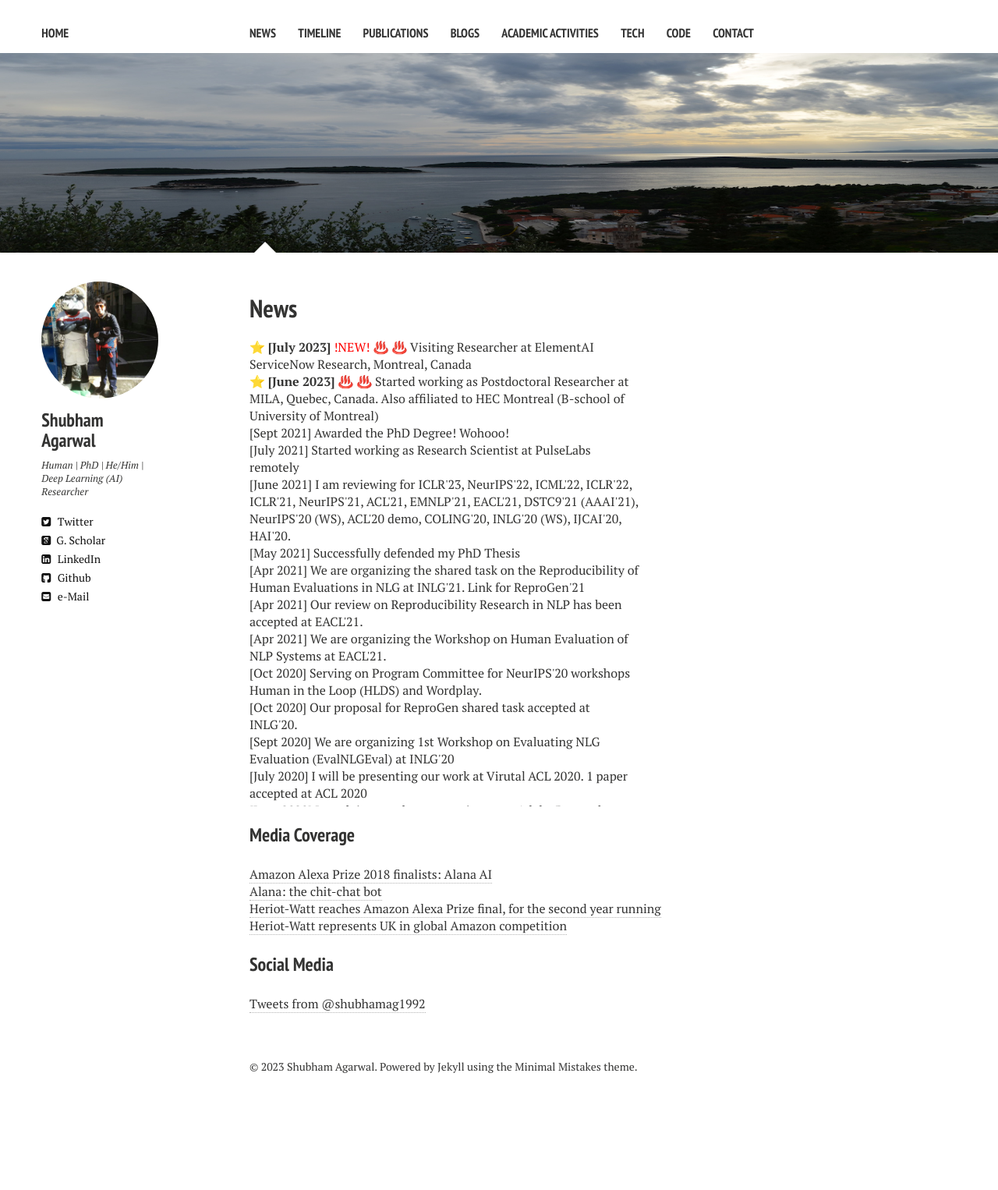
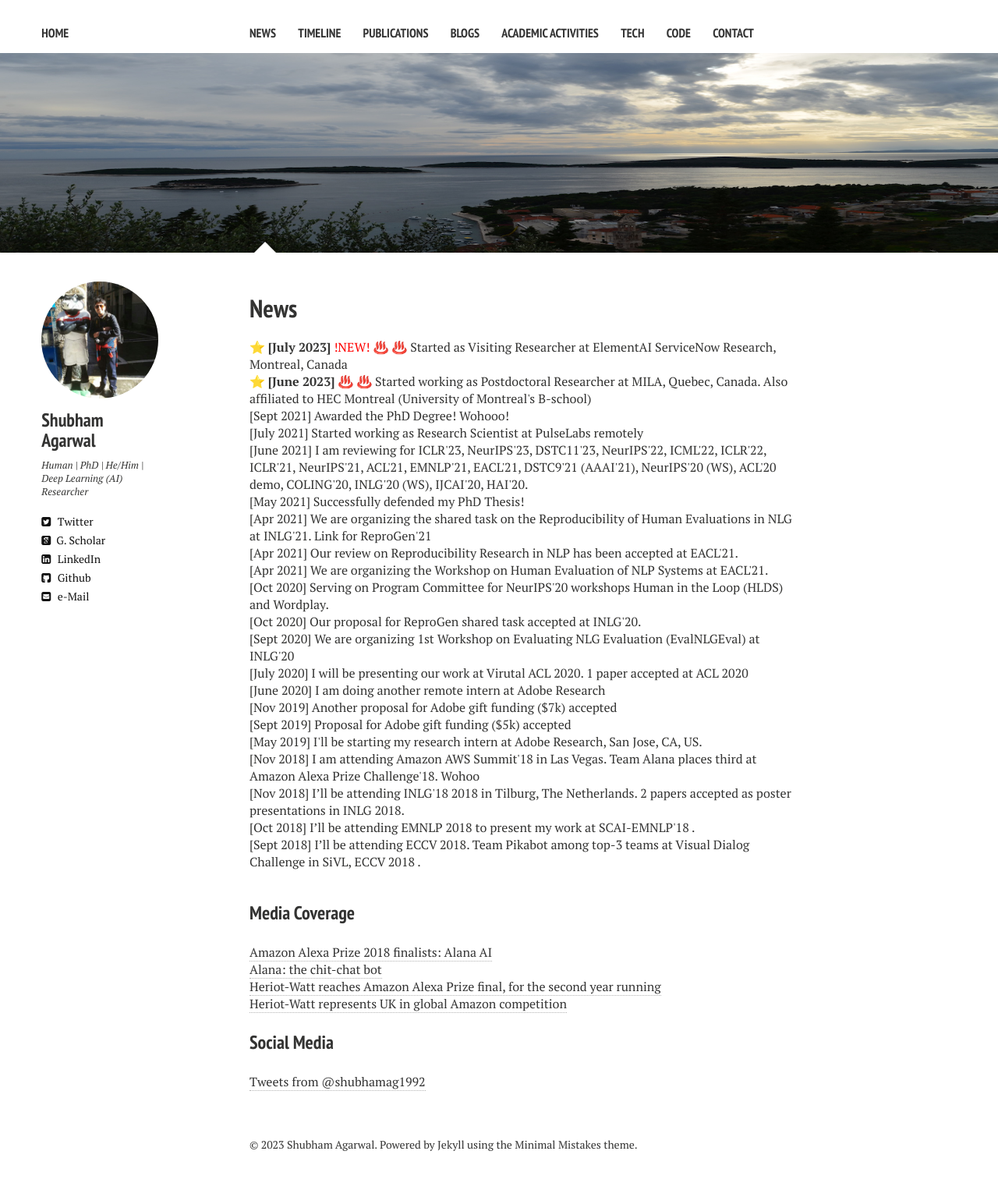
Before and after one commit to shubhamagarwal92/shubhamagarwal92.github.io, a Jekyll site: the page built from news.md, in a window 1280 px wide. Shown: the whole page at 78% size. Built offline with Jekyll 4.4.1, drawn with Linux system fonts in a browser that asks for light colours; nearby versions of some CDN libraries; comment, search, counter and statistics services are not loaded; before the commit the page ends 1426 px from its top, so only the background shows below that.

Commit message:
Update news.md

```diff
--- a/news.md
+++ b/news.md
@@ -20,19 +20,19 @@
 	})(jQuery);
 </script>
 
- <div class="mCustomScrollbar" data-mcs-theme="inset-dark" style="height:600px;width:500px;font:25px/30px;font-face: Inherit; overflow:auto;">
+ <div class="mCustomScrollbar" data-mcs-theme="inset-dark" style="height:700px;width:700px;font:25px/30px;font-face: Inherit; overflow:auto;">
 
-⭐️ <span style="font-weight: bold;">[July 2023]</span>  <span style="color:red;"> !NEW! ♨️ ♨️</span> Visiting Researcher at ElementAI ServiceNow Research, Montreal, Canada
+⭐️ <span style="font-weight: bold;">[July 2023]</span>  <span style="color:red;"> !NEW! ♨️ ♨️</span> Started as Visiting Researcher at ElementAI ServiceNow Research, Montreal, Canada
 <br />
-⭐️ <span style="font-weight: bold;">[June 2023]</span>  <span style="color:red;"> ♨️ ♨️</span> Started working as Postdoctoral Researcher at MILA, Quebec, Canada. Also affiliated to HEC Montreal (B-school of University of Montreal)
+⭐️ <span style="font-weight: bold;">[June 2023]</span>  <span style="color:red;"> ♨️ ♨️</span> Started working as Postdoctoral Researcher at MILA, Quebec, Canada. Also affiliated to HEC Montreal (University of Montreal's B-school)
 <br />
 [Sept 2021] Awarded the PhD Degree! Wohooo!
 <br />
 [July 2021] Started working as Research Scientist at PulseLabs remotely
 <br />
-[June 2021] I am reviewing for ICLR'23, NeurIPS'22, ICML'22, ICLR'22, ICLR'21, NeurIPS'21, ACL'21, EMNLP'21, EACL'21, DSTC9'21 (AAAI'21), NeurIPS'20 (WS), ACL'20 demo, COLING'20, INLG'20 (WS), IJCAI'20, HAI'20.
+[June 2021] I am reviewing for ICLR'23, NeurIPS'23, DSTC11'23, NeurIPS'22, ICML'22, ICLR'22, ICLR'21, NeurIPS'21, ACL'21, EMNLP'21, EACL'21, DSTC9'21 (AAAI'21), NeurIPS'20 (WS), ACL'20 demo, COLING'20, INLG'20 (WS), IJCAI'20, HAI'20.
 <br />
-[May 2021] Successfully defended my PhD Thesis
+[May 2021] Successfully defended my PhD Thesis!
 <br />
 [Apr 2021] We are organizing the shared task on the Reproducibility of Human Evaluations in NLG at INLG'21. <a href="https://reprogen.github.io/">Link for ReproGen'21</a>
 <br />
```
